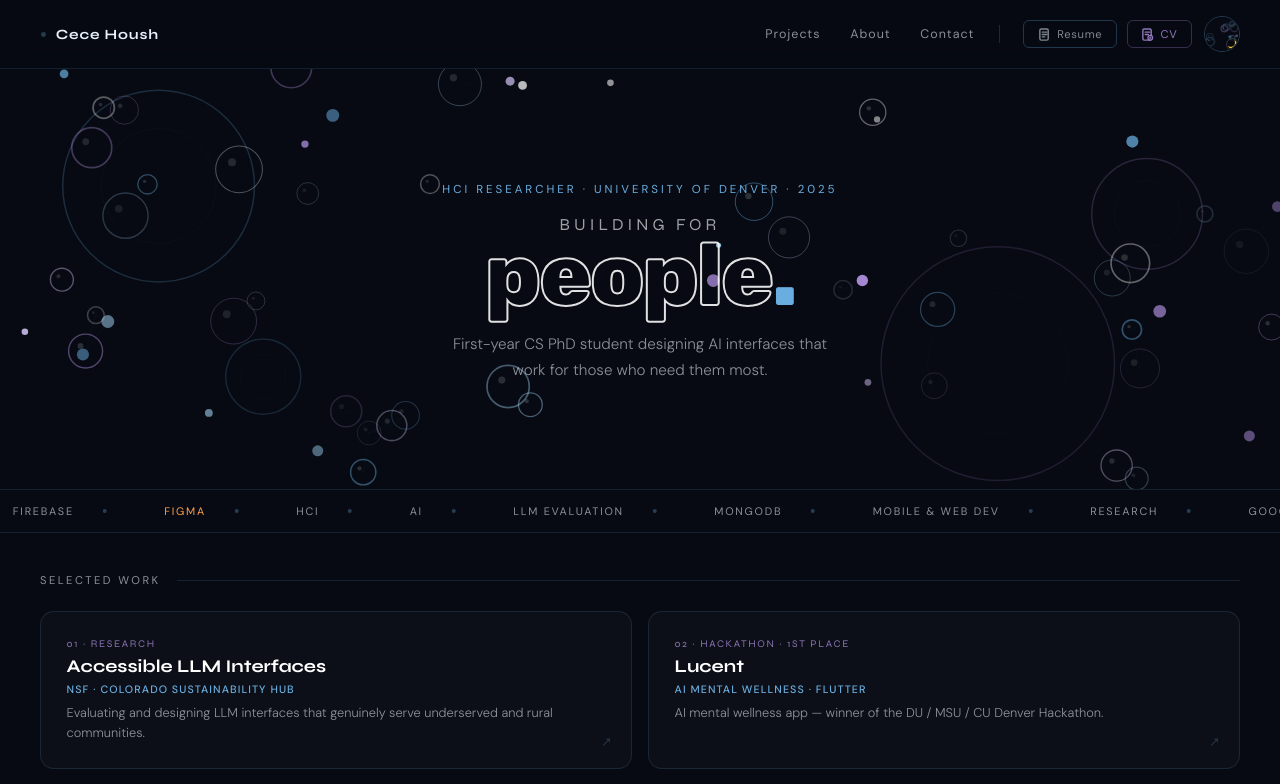
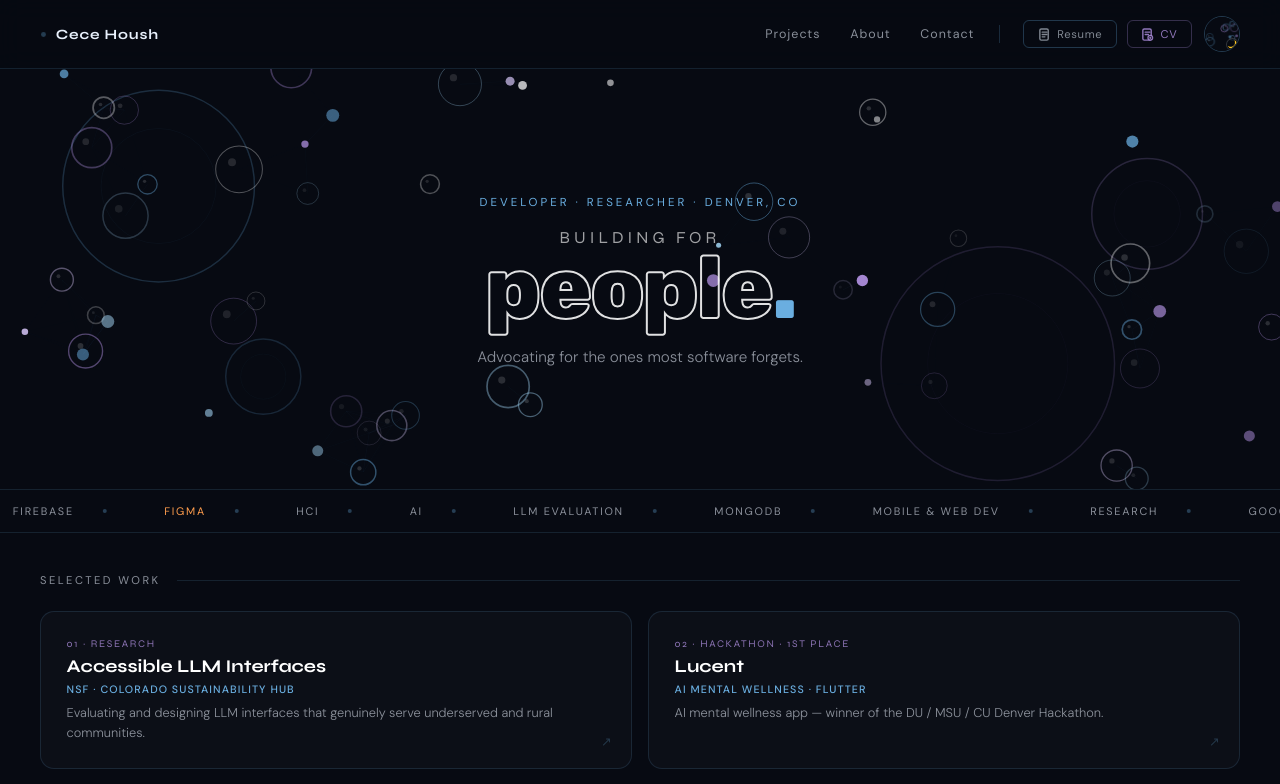
Before and after one commit to cecehoush/cecehoush.github.io, a React (Vite) app: page / in a window 1280 px wide. Shown: the top 784 px of the page. Built offline with nearby package versions, Linux system fonts and the light colour scheme.

Commit message:
copy: update hero statement and eyebrow text

```diff
--- a/src/components/Hero.jsx
+++ b/src/components/Hero.jsx
@@ -156,14 +156,14 @@ export default function Hero() {
     <section className={styles.hero} id="hero" ref={heroRef}>
       <canvas className={styles.canvas} ref={canvasRef}></canvas>
       <div className={styles.inner}>
-        <div className={styles.eyebrow}>HCI Researcher · University of Denver · 2025</div>
+        <div className={styles.eyebrow}>Developer · Researcher · Denver, CO</div>
         <div className={styles.heading}>
           <div className={styles.pre}>building for</div>
           <h1 className={styles.main}>
             <span className={styles.outlined}>{word}</span><span className={styles.heroDot}>.</span>
           </h1>
         </div>
-        <div className={styles.sub}>First-year CS PhD student designing AI interfaces that work for those who need them most.</div>
+        <div className={styles.sub}>Advocating for the ones most software forgets.</div>
       </div>
     </section>
   );
```
